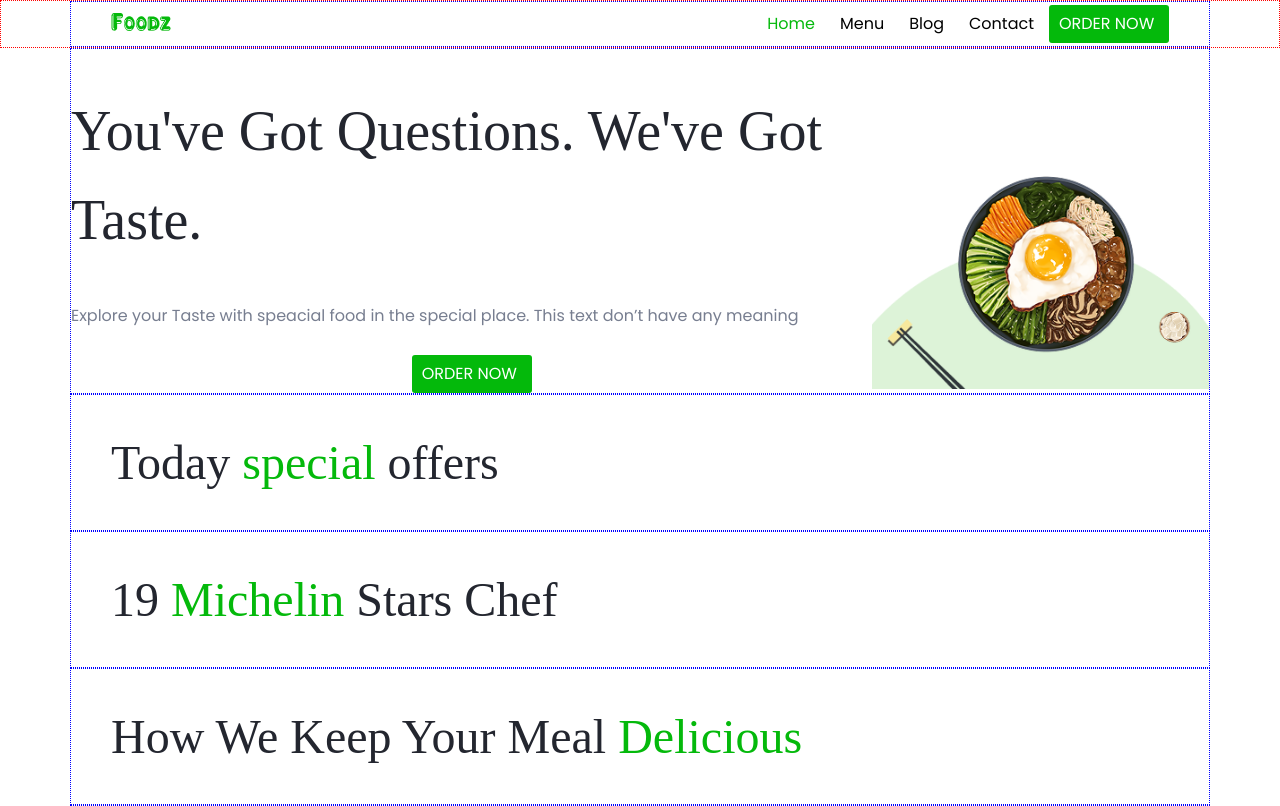
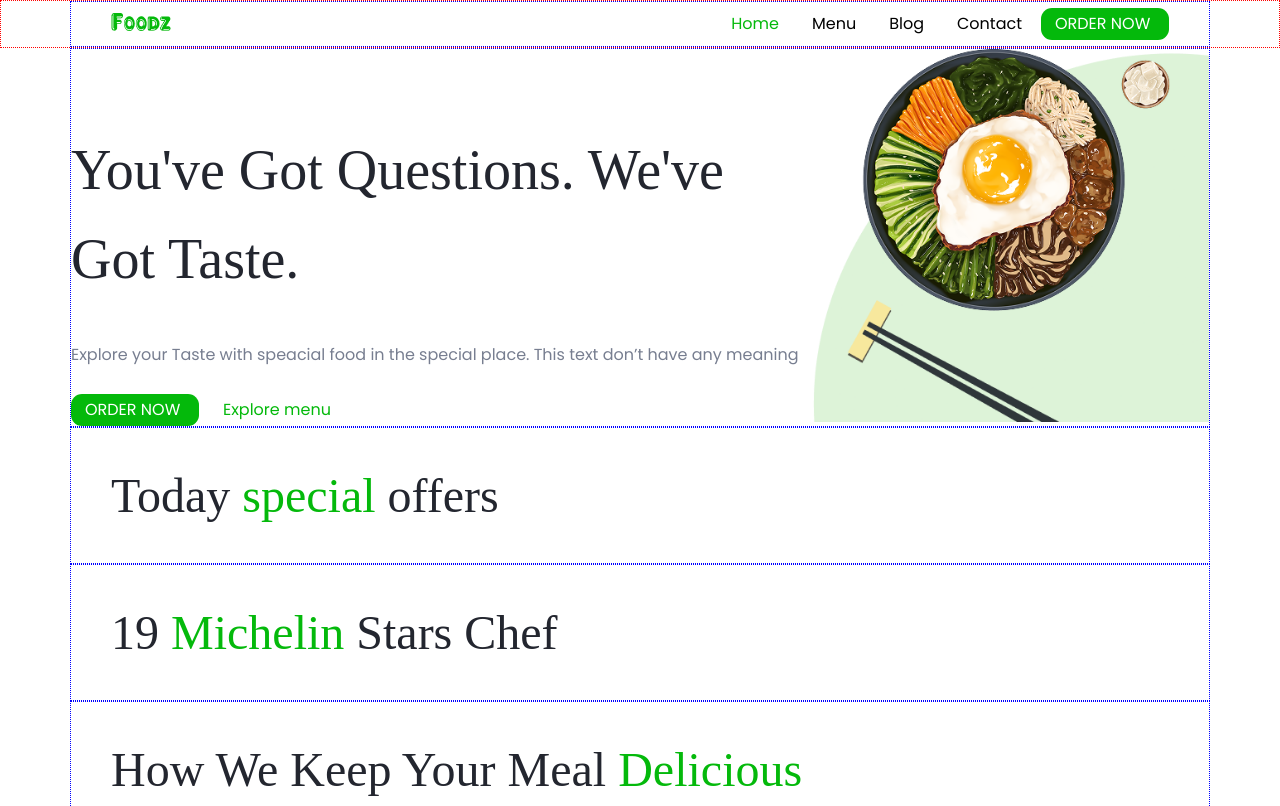
Before and after one commit to CamiloGarciaP/Foodz, a plain HTML site: page index.html in a window 1280 px wide. Shown: the top 806 px of the page. Drawn offline with Linux system fonts and the light colour scheme; a web font is replaced by a local one.

Commit message:
main:css : Se hacen los cambios en los media querties para que se vea de una mejor manera

```diff
--- a/css/main.css
+++ b/css/main.css
@@ -73,8 +73,7 @@ h6 {
 }
 
 h2 span {
-    color: var(--Islamic-Green);
-    /** "var" refiere a las variables globales para identificar los colores tratando de que sean estandarizados*/
+    color: var(--Islamic-Green);  /** "var" refiere a las variables globales para identificar los colores tratando de que sean estandarizados*/
 }
 
 /* Header */
@@ -86,12 +85,9 @@ h2 span {
 .container {
     border: 1px dotted blue;
     box-sizing: border-box;
-    margin: 0 auto;
-    /**Centra el elemento*/
-    max-width: 96vw;
-    /**Ancho Máximo*/
-    padding: 0 .8rem;
-    /**Hace que los bordes queden internos*/
+    margin: 0 auto; /**Centra el elemento*/
+    max-width: 96vw; /**Ancho Máximo*/
+    padding: 0 .8rem; /**Hace que los bordes queden internos*/
 }
 
 .container-fluid {
@@ -126,9 +122,13 @@ h2 span {
     color: var(--Islamic-Green)
 }
 
+.box-buttons .btn--light-green{
+    margin: 0 auto;
+}
 .btn {
-    padding: 1rem;
-    border-radius: .3rem;
+    padding: .7rem 1.4rem;
+    border-radius: 1.1rem;
+    display: block;
 }
 
 .btn--light-green {
@@ -136,9 +136,20 @@ h2 span {
     color: #FFFFFF;
     text-decoration: none;
     text-transform: uppercase;
-    display: block;
     width: 10rem;
     margin: 0 auto;
+}
+
+.btn-non-block{
+    display: unset;
+}
+
+.btn-non-block.btn-explore {
+    display: none;
+}
+.btn-explore {
+    color: var(--Islamic-Green);
+    text-decoration: none;
 }
 
 
@@ -210,21 +221,25 @@ details[open] summary {
 
 /* Media Queries(Break-Point) (Siempre tienen que ir de último)*/
 
-@media (width > 568px) {
-
-    /** Ahora se cambia la escritura de " min-width: #px " a " width > #px " para Mobile First*/
-    /** Y para Desktop First se escribe " width < #px */
+@media (width > 567px) {   /** Ahora se cambia la escritura de " min-width: #px " a " width > #px " para Mobile First*/  /** Y para Desktop First se escribe " width < #px */
     .container {
         max-width: 54rem;
-        padding: 0 1.6rem;
-        /**Cada uno de estos maneja la distancia entre el contenido y el borde del contenedor. E incrementa en 8px en cada media query*/
+        padding: 0 1.6rem;  /**Cada uno de estos maneja la distancia entre el contenido y el borde del contenedor. E incrementa en 8px en cada media query*/
+    }
+
+}
+
+@media (width > 768px) {
+
+    .container {
+        max-width: 72rem;
+        padding: 0 2.4rem;
     }
 
     .menu-main {
         align-items: center;
         display: flex;
-        gap: .5rem;
-        /**em ("Tipo de medida" Relacionado solo con el elemento padre) / rem ("Tipo de medida" Relacionado solo con el elemento root (raiz HTML)  */
+        gap: .5rem; /**em ("Tipo de medida" Relacionado solo con el elemento padre) / rem ("Tipo de medida" Relacionado solo con el elemento root (raiz HTML)  */
         list-style: none;
         margin: 0;
         padding: 0;
@@ -234,14 +249,29 @@ details[open] summary {
         display: none;
     }
 
+    .questions-content {
+        display: flex;
+        align-items: end;
+    }
+
     .question-1 {
         text-align: unset;
         padding: unset;
     }
 
-    .questions-content {
+    .box-buttons {
+    display: flex;
+    gap: 1rem;
+    }
+
+    .box-buttons .btn--light-green {
+        margin: unset;
+    }
+
+
+    .btn-non-block.btn-explore {
         display: flex;
-        align-items: end;
+        flex-direction: row;
     }
 
     .container-image {
@@ -249,14 +279,6 @@ details[open] summary {
         margin: 0 auto;
         max-width: 100vw;
         padding: 0;
-    }
-}
-
-@media (width > 768px) {
-
-    .container {
-        max-width: 72rem;
-        padding: 0 2.4rem;
     }
 
     .footer-container {
@@ -271,8 +293,7 @@ details[open] summary {
     .widget-right {
         /* flex-basis: auto; */
         /* flex-grow: 1; */
-        flex: 1 0 auto;
-        /**Esta es la manera abrebiada de hecer el flex en una linea de código  "<grow> <shrink> <auto basis>" */
+        flex: 1 0 auto;   /**Esta es la manera abrebiada de hecer el flex en una linea de código  "<grow> <shrink> <auto basis>" */
     }
 }
 
--- a/index.html
+++ b/index.html
@@ -12,8 +12,6 @@
 <body>
     <header class="header">
         <div class="container">
-
-
             <nav class="menu-nav nav-navbar">
                 <div class="site-logo">
                     <a href="index.html">
@@ -41,10 +39,18 @@
                         <h1 class="hero">You've Got Questions. We've Got Taste.</h1>
                         <p>Explore your Taste with speacial food in the special place. This text don’t have any meaning
                         </p>
-                        <a href="#" class="btn btn--light-green">Order now</a>
+                        <div class="box-buttons">
+                            <a href="#" class="btn btn--light-green btn-non-block">Order now</a>
+                            <a href="#" class="btn btn-explore btn-non-block">Explore menu</a>
+                        </div>
                     </div>
                     <div class="class question-2 container-image">
-                        <img class="img img-ramen" src="/images/ramen-completo.png" alt="Background-Ramen">
+                        <!-- <img class="img img-ramen" src="/images/ramen-completo.png" alt="Background-Ramen"> -->
+                        <picture>
+                            <source media="(width < 768px)" srcset="./images/ramen-portrait.png" />
+                            <source media="(width >= 768px)" srcset="./images/ramen-tablet.png" />
+                            <img class="img img-ramen" src="./images/ramen-tablet.png" alt="Chris standing up holding his daughter Elva" />
+                        </picture>
                     </div>
                 </div>
             </div>
```
Also changed, not shown: images/ramen-portrait.png (renamed from images/ramen-completo.png), images/ramen-tablet.png (added).
